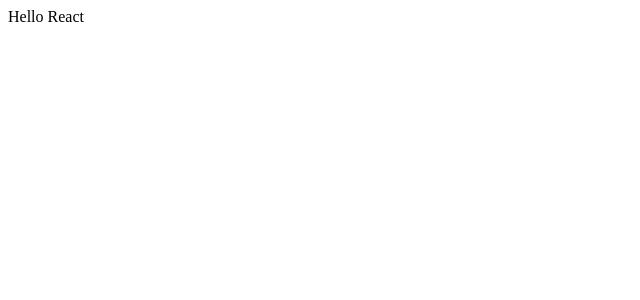
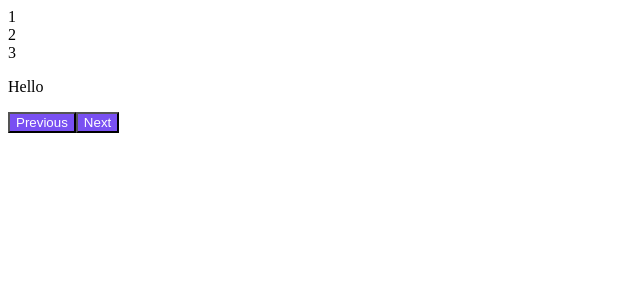
Before and after one commit to suhailakhtar039/React-practice, a React (Create React App) app in the folder steps/: page / in a window 1280 px wide. Shown: the top 300 px of the page, without its empty margins (0-640 px from the left). Built offline with nearby package versions, Linux system fonts and the light colour scheme.

Commit message:
content filled

```diff
--- a/steps/src/App.js
+++ b/steps/src/App.js
@@ -1,3 +1,22 @@
 export default function App() {
-  return <div>Hello React</div>;
+  return (
+    <div className="steps">
+      <div className="numbers">
+        <div className="active">1</div>
+        <div>2</div>
+        <div>3</div>
+      </div>
+
+      <p className="message">Hello</p>
+
+      <div className="buttons">
+        <button style={{ backgroundColor: "#7950f2", color: "#ffffff" }}>
+          Previous
+        </button>
+        <button style={{ backgroundColor: "#7950f2", color: "#ffffff" }}>
+          Next
+        </button>
+      </div>
+    </div>
+  );
 }
```
